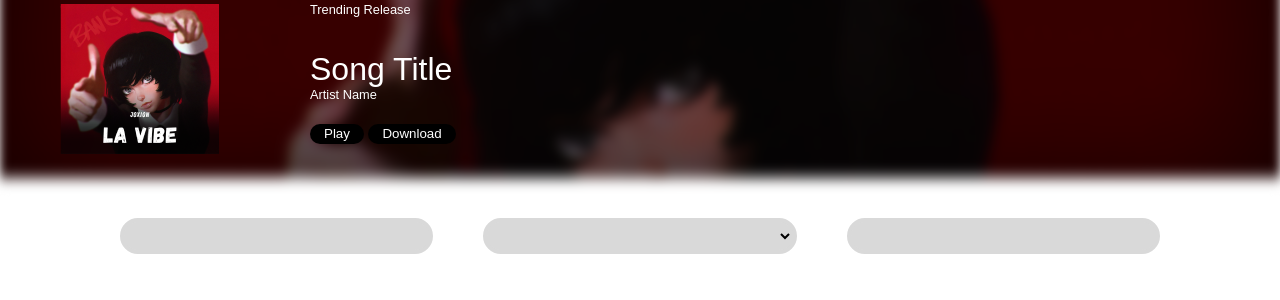
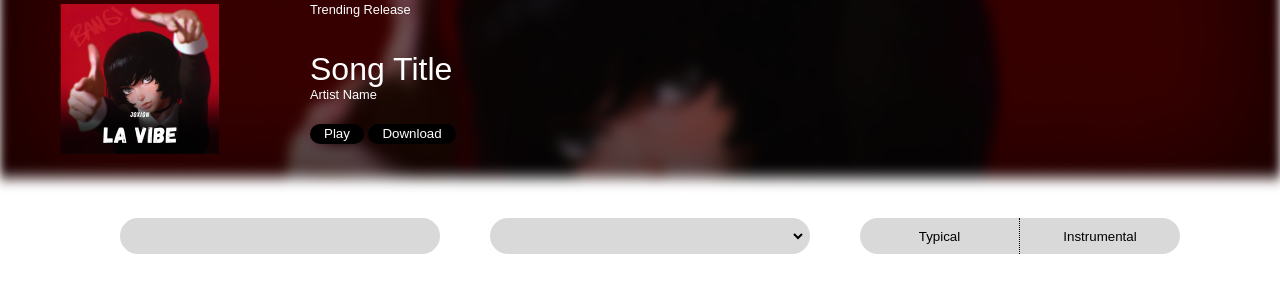
Before and after one commit to Spex-Music/Music-Library, a PHP site: page / in a window 1280 px wide. Shown: the part 114-414 px from the top of the page. Run offline with PHP 8.4, Linux system fonts and the light colour scheme; lists and menus that the app fills with data are empty.

Commit message:
and even more elements and styles

```diff
--- a/index.html
+++ b/index.html
@@ -10,7 +10,7 @@
 <body>
     <h1 id="latest-release">Latest Releases</h1>
 
-    <div id="banner">
+    <section id="banner">
         <div id="banner-content">
             <img id="banner-image" src="assets/png/Cover Art.png">
             <div id="banner-info">
@@ -23,13 +23,18 @@
                 </div>
             </div>
         </div>
-    </div>
+    </section>
 
-    <div id="music-filters">
+    <section id="music-filters">
         <input class="music-filter" id="" />
         <select class="music-filter" ></select>
-        <div class="music-filter" ></div>
-    </div>
+        <div class="music-filter-special" id="track-type-container">
+            <button class="filter-track-type" id="type-typical">Typical</button>
+            <button class="filter-track-type" id="type-instrumental">Instrumental</button>
+        </div>
+    </section>
+
+
 
 </body>
 </html>
--- a/styles.css
+++ b/styles.css
@@ -66,14 +66,14 @@ p {
 }
 
 h1#latest-release {
-    margin: 20px 0  28px 46px;
+    margin: 20px 0px 28px 46px;
 }
-div#banner {
+section#banner {
     overflow: auto;
     position: relative;
 
 }
-div#banner::before {
+section#banner::before {
     content: "";
     position: fixed;
     left: 0;
@@ -135,8 +135,8 @@ div#banner-buttons button {
     line-height: 18px;
 
 }
-div#music-filters {
-    padding: 28px 120px;
+section#music-filters {
+    padding: 28px 0px 16px 120px;
     display:flex;
     gap: 50px;
 
@@ -146,7 +146,7 @@ div#music-filters {
     padding:0px 20px;
     width: 320px;
     height: 36px;
-    border: 4px solid #D9D9D9;;
+    border: 4px solid #D9D9D9;
     background: #D9D9D9;
     border-radius: 50px;
 
@@ -154,3 +154,25 @@ div#music-filters {
     line-height: 20px;
 
 }
+
+div#track-type-container {
+    display: flex;
+    justify-content: space-evenly;
+}
+
+button.filter-track-type {
+    width: 160px;
+    background: #D9D9D9;
+    border: none;
+
+}
+
+button#type-typical {
+    border-top-left-radius: 50px;
+    border-bottom-left-radius: 50px;
+    border-right: 1px dotted black;
+}
+button#type-instrumental {
+    border-top-right-radius: 50px;
+    border-bottom-right-radius: 50px;
+}
```
